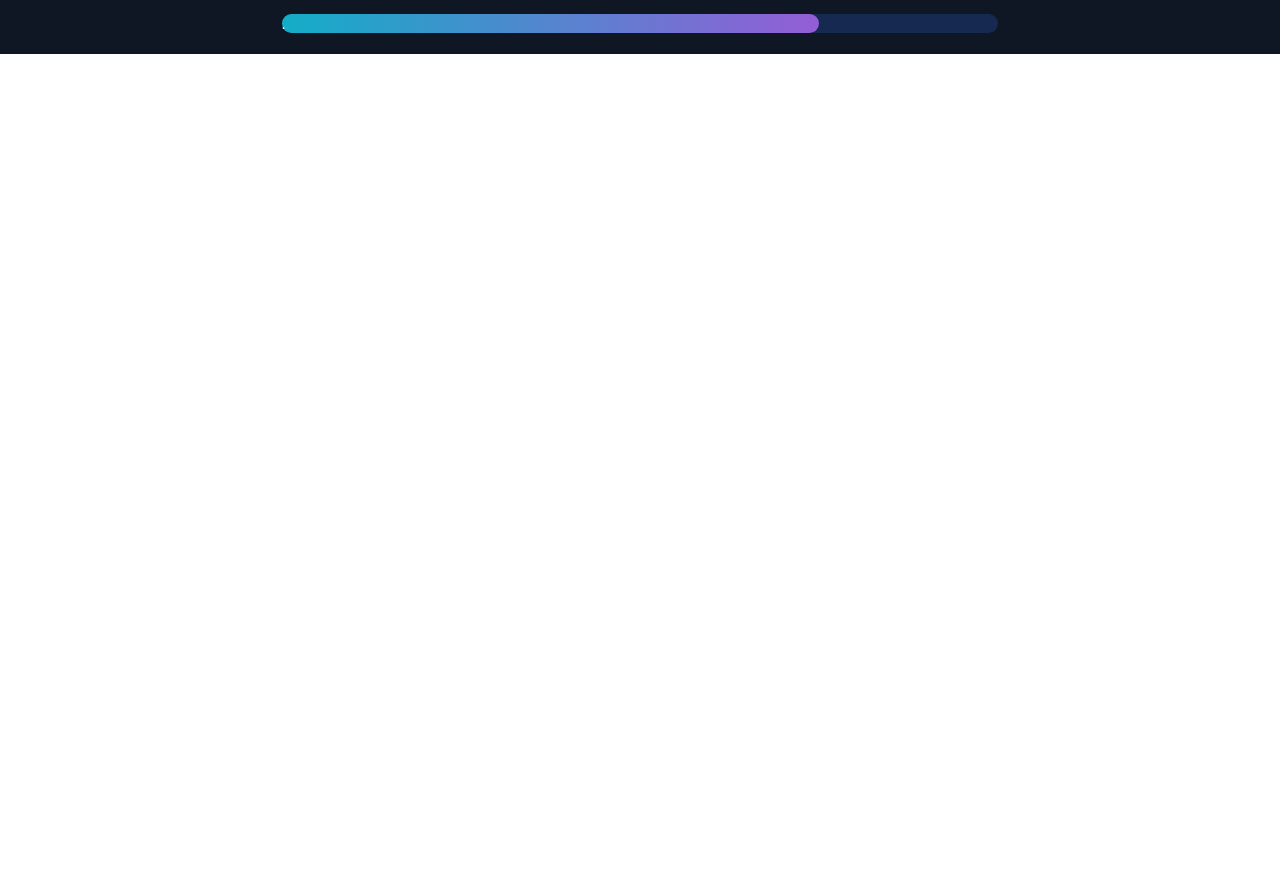
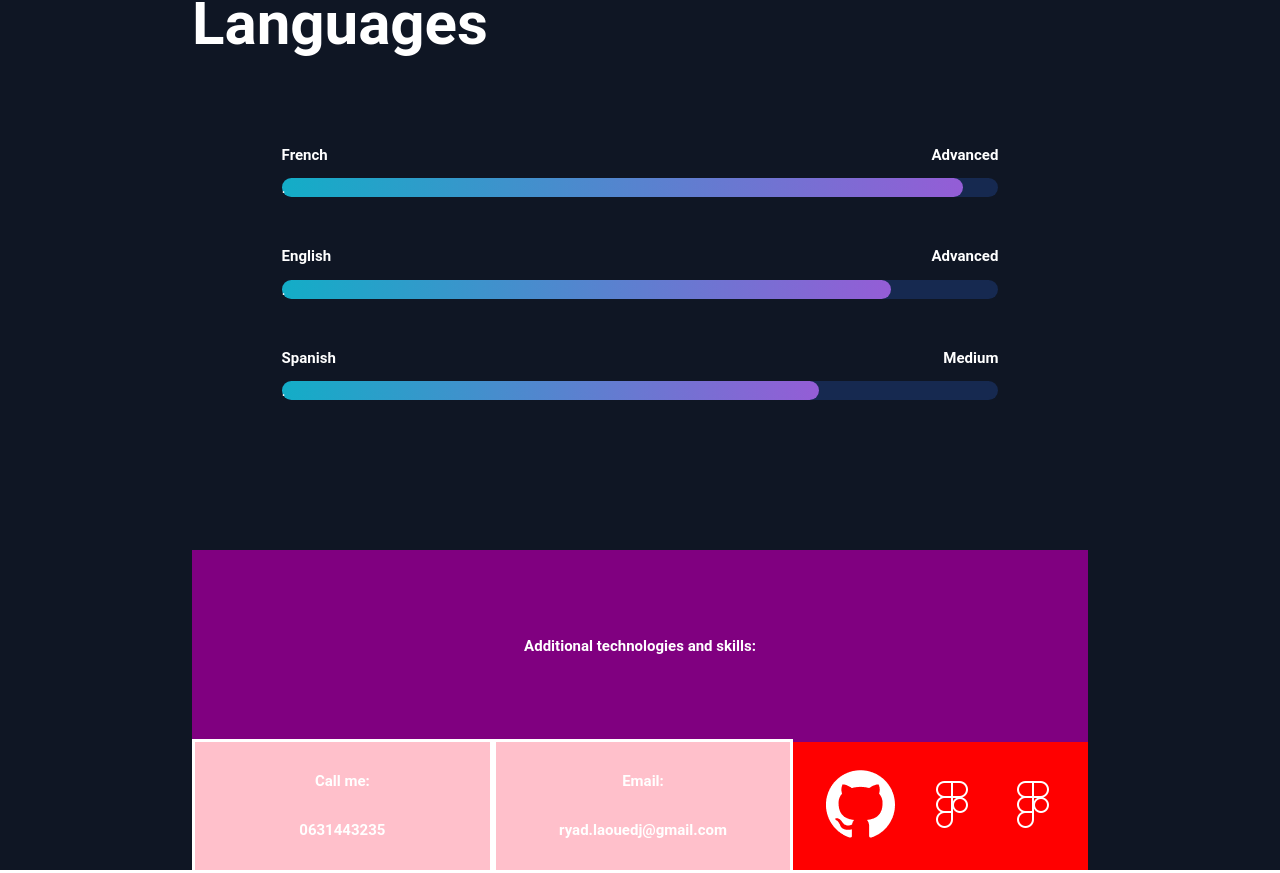
Before and after one commit to Ryad-code/Web_app_v2, a React (Vite) app in the folder front/app/: page / in a window 1280 px wide. Shown: the part 4091-4964 px from the top of the page. Before the commit the page ends 4145 px from the top, so only its background shows below. Built offline with nearby package versions, Linux system fonts and the light colour scheme; a web font is replaced by a local one.

Commit message:
[FOOTER]Creation

```diff
--- a/front/app/src/App.tsx
+++ b/front/app/src/App.tsx
@@ -5,6 +5,7 @@ import { MainContainerStyle, MainStyle } from "./styles/Container.style";
 import PresentationContainer from "./components/PresentationPage/PresentationContainer";
 import TechnoContainer from "./components/TechnoPage/TechnoContainer";
 import NavBar from "./components/NavBar";
+import Footer from "./components/Footer";
 import LanguageContainer from "./components/LanguagePage/LanguageContainer";
 
 function App() {
@@ -26,6 +27,9 @@ function App() {
       <LastContainerStyle id="MainContainer4">
         <LanguageContainer />
       </LastContainerStyle>
+      <LastContainerStyle>
+        <Footer />
+      </LastContainerStyle>
     </MainStyle>
   );
 }
--- /dev/null
+++ b/front/app/src/components/Footer.tsx
@@ -0,0 +1,41 @@
+import {
+  BotFooter,
+  FooterStyle,
+  ItemStyle,
+  TopFooter,
+  IconStyle,
+} from "../styles/Container.style";
+
+import image0 from "../../public/images/github.png";
+import image1 from "../../public/images/figma_icon.png";
+
+function Image(id: number) {
+  if (id == 0) return <img src={image0}></img>;
+  else if (id == 1) return <img src={image1}></img>;
+  else if (id == 2) return <img src={image1}></img>;
+}
+
+function Footer() {
+  return (
+    <FooterStyle>
+      <TopFooter>Additional technologies and skills:</TopFooter>
+      <BotFooter>
+        <ItemStyle>
+          <div>Call me:</div>
+          <div>0631443235</div>
+        </ItemStyle>
+        <ItemStyle>
+          <div>Email:</div>
+          <div> ryad.laouedj@gmail.com</div>
+        </ItemStyle>
+        <IconStyle>
+          <div>{Image(0)}</div>
+          <div>{Image(1)}</div>
+          <div>{Image(1)}</div>
+        </IconStyle>
+      </BotFooter>
+    </FooterStyle>
+  );
+}
+
+export default Footer;
--- a/front/app/src/styles/Container.style.ts
+++ b/front/app/src/styles/Container.style.ts
@@ -24,3 +24,54 @@ export const LastContainerStyle = styled.div`
   justify-content: center;
   color: white;
 `;
+
+export const FooterStyle = styled.div`
+  width: 70%;
+  height: 40vh;
+  display: flex;
+  flex-direction: column;
+  background-color: green;
+  margin-top: 10%;
+  font-size: max(15px, 1vw);
+  font-weight: bold;
+`;
+
+export const TopFooter = styled.div`
+  width: 100%;
+  height: 60%;
+  display: flex;
+  flex-direction: row;
+  align-items: center;
+  justify-content: space-evenly;
+  background-color: purple;
+  font-size: max(15px, 1vw);
+`;
+
+export const BotFooter = styled.div`
+  width: 100%;
+  height: 40%;
+  display: flex;
+  flex-direction: row;
+  align-items: center;
+  background-color: pink;
+`;
+
+export const ItemStyle = styled.div`
+  width: 33%;
+  height: 100%;
+  display: flex;
+  flex-direction: column;
+  align-items: center;
+  justify-content: space-evenly;
+  border: solid white;
+`;
+
+export const IconStyle = styled.div`
+  width: 33%;
+  height: 100%;
+  display: flex;
+  flex-direction: row;
+  align-items: center;
+  justify-content: space-evenly;
+  background-color: red;
+`;
--- a/front/app/src/styles/TechnoStyle/Techno.style.ts
+++ b/front/app/src/styles/TechnoStyle/Techno.style.ts
@@ -1,6 +1,3 @@
-import "../../fonts/index.css";
-import "../../fonts/roboto/Roboto-Regular.ttf";
-import "../../fonts/roboto/Roboto-BlackItalic.ttf";
 import styled from "styled-components";
 
 export const TechnoStyle = styled.div`
@@ -22,12 +19,15 @@ export const SubTechnoStyle = styled.div`
 `;
 
 export const TechnoTitleStyle = styled.h1`
+  display: flex;
+  flex-direction: column;
   width: 100%;
-  font-family: "roboto";
-  font-weight: bolder;
-  font-size: 2vw;
-  color: white;
+  font-size: max(30px, 1.6vw);
+  margin-top: 20%;
   margin-bottom: 2%;
+  @media screen and (max-width: 1024px) {
+    align-items: center;
+  }
 `;
 
 export const SubTitleStyle = styled.div`
@@ -36,7 +36,7 @@ export const SubTitleStyle = styled.div`
   flex-direction: row;
   align-items: space-between;
   justify-content: space-between;
-  font-size: max(10px, 1.2vw);
+  font-size: max(15px, 1vw);
   font-weight: bold;
   margin-top: 4%;
   margin-bottom: 2%;
```
Also changed, not shown: front/app/public/images/figma_icon.png (added), front/app/public/images/github.png (added).
